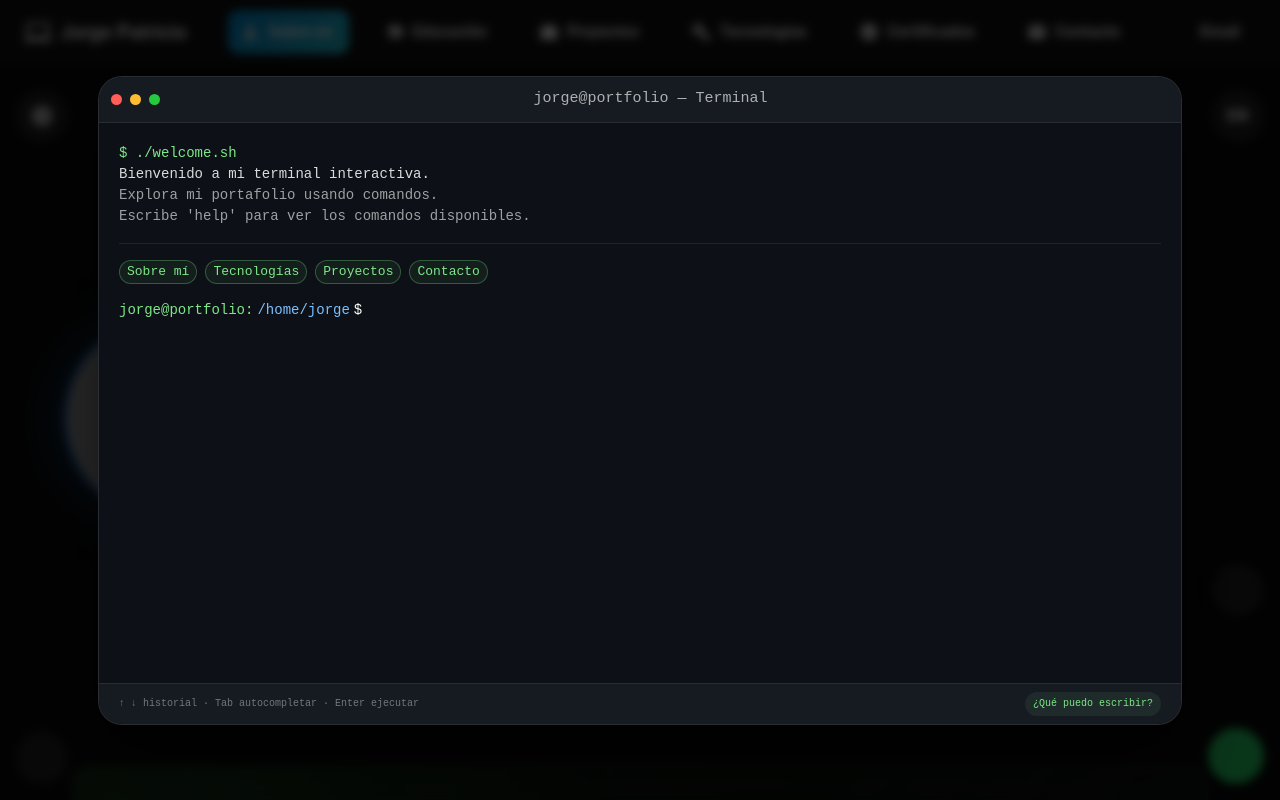
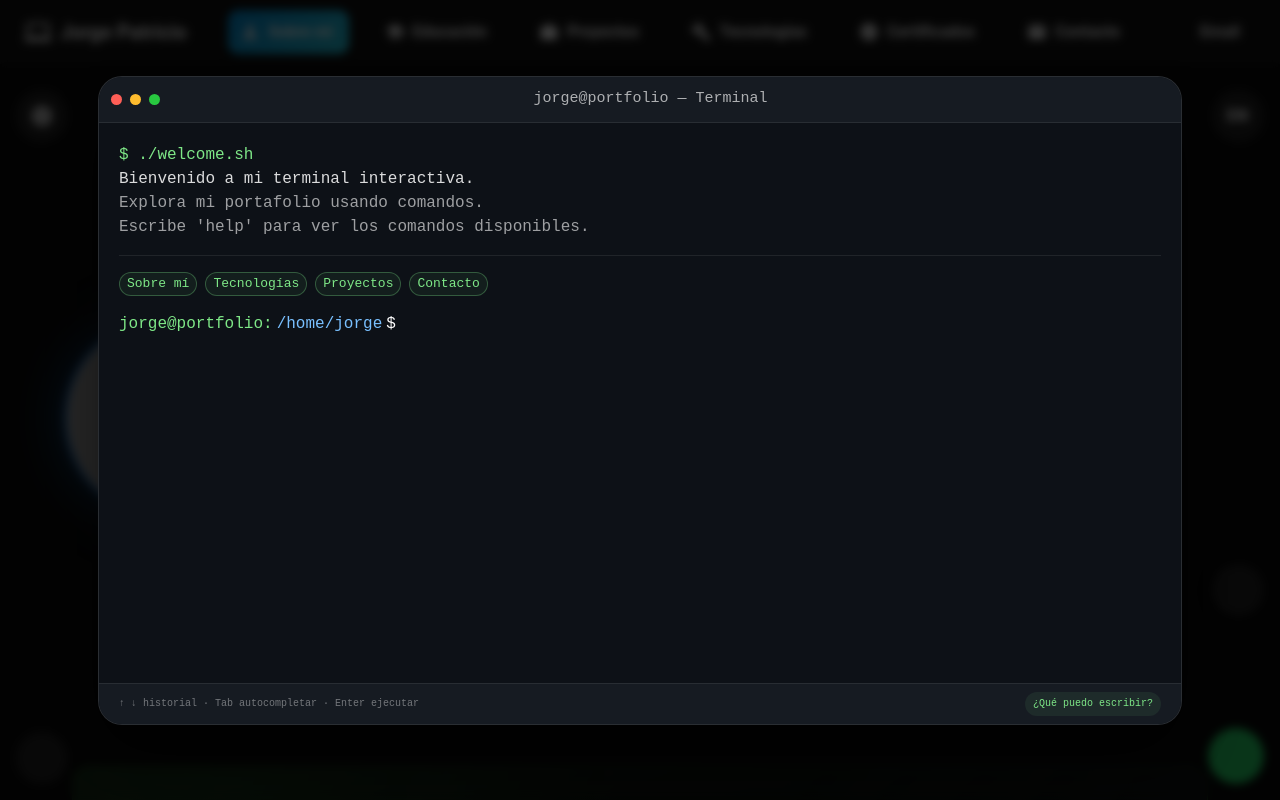
Before and after one commit to Patogol35/jorgito, a React (Vite) app: page / in a window 1280 px wide. Both pictures are taken after a click on the button 1238 px from the left and 590 px from the top of the page. Shown: the top 800 px of the page. Built offline with nearby package versions, Linux system fonts and the light colour scheme; grey boxes are pictures that could not be loaded; some icons are missing.

Commit message:
Update LinuxTerminal.jsx

```diff
--- a/src/components/LinuxTerminal.jsx
+++ b/src/components/LinuxTerminal.jsx
@@ -84,13 +84,7 @@ export default function LinuxTerminal({ t, lang, onClose }) {
       case "help":
         output = (
           <Box>
-            <Typography
-              sx={{
-                mb: 1,
-                color: "#fff",
-                fontFamily: mono,
-              }}
-            >
+            <Typography sx={{ mb: 1, color: "#fff", fontFamily: mono }}>
               {terminal?.messages?.available || "Available commands:"}
             </Typography>
 
@@ -106,21 +100,11 @@ export default function LinuxTerminal({ t, lang, onClose }) {
             >
               {commands.map((item) => (
                 <Box key={item} sx={{ display: "contents" }}>
-                  <Typography
-                    sx={{
-                      color: green,
-                      fontFamily: mono,
-                    }}
-                  >
+                  <Typography sx={{ color: green, fontFamily: mono }}>
                     {item}
                   </Typography>
 
-                  <Typography
-                    sx={{
-                      color: muted,
-                      fontFamily: mono,
-                    }}
-                  >
+                  <Typography sx={{ color: muted, fontFamily: mono }}>
                     {terminal?.commands?.[item] || ""}
                   </Typography>
                 </Box>
@@ -168,12 +152,8 @@ export default function LinuxTerminal({ t, lang, onClose }) {
         ) {
           setCurrentPath("/home/jorge");
         } else {
-          output = `${text(
-            "unknownDirectory",
-            "Directory not found:"
-          )} ${target}`;
+          output = `${text("unknownDirectory", "Directory not found:")} ${target}`;
         }
-
         break;
       }
 
@@ -181,10 +161,7 @@ export default function LinuxTerminal({ t, lang, onClose }) {
         const file = args[0];
 
         if (!file) {
-          output = text(
-            "missingFile",
-            "Please specify a file."
-          );
+          output = text("missingFile", "Please specify a file.");
         } else if (
           ["about.txt", "skills.txt", "contact.txt"].includes(file)
         ) {
@@ -193,12 +170,8 @@ export default function LinuxTerminal({ t, lang, onClose }) {
         } else {
           output =
             terminal?.messages?.projectContent?.[file] ||
-            `${text(
-              "unknownFile",
-              "File not found:"
-            )} ${file}`;
+            `${text("unknownFile", "File not found:")} ${file}`;
         }
-
         break;
       }
 
@@ -291,10 +264,7 @@ ${terminal?.messages?.neofetch?.language || "Language:"} ${
         break;
 
       default:
-        output = `${text(
-          "unknownCommand",
-          "Command not found:"
-        )} ${cmd}`;
+        output = `${text("unknownCommand", "Command not found:")} ${cmd}`;
     }
 
     addOutput(fullCommand, output);
@@ -344,9 +314,7 @@ ${terminal?.messages?.neofetch?.language || "Language:"} ${
         cmd.startsWith(input.toLowerCase())
       );
 
-      if (matches.length === 1) {
-        setInput(matches[0]);
-      }
+      if (matches.length === 1) setInput(matches[0]);
     }
   };
 
@@ -369,55 +337,28 @@ ${terminal?.messages?.neofetch?.language || "Language:"} ${
   }, []);
 
   const quickCommands = [
-    [
-      "about",
-      terminal?.quickCommands?.about || "About me",
-    ],
-    [
-      "skills",
-      terminal?.quickCommands?.skills || "Technologies",
-    ],
-    [
-      "projects",
-      terminal?.quickCommands?.projects || "Projects",
-    ],
-    [
-      "contact",
-      terminal?.quickCommands?.contact || "Contact",
-    ],
+    ["about", terminal?.quickCommands?.about || "About me"],
+    ["skills", terminal?.quickCommands?.skills || "Technologies"],
+    ["projects", terminal?.quickCommands?.projects || "Projects"],
+    ["contact", terminal?.quickCommands?.contact || "Contact"],
   ];
 
   const prompt = (
     <>
-      <Typography
-        component="span"
-        sx={{
-          color: green,
-          fontFamily: mono,
-        }}
-      >
+      <Typography component="span" sx={{ color: green, fontFamily: mono }}>
         jorge@portfolio:
       </Typography>
 
       <Typography
         component="span"
-        sx={{
-          color: blue,
-          fontFamily: mono,
-          ml: 0.5,
-        }}
+        sx={{ color: blue, fontFamily: mono, ml: 0.5 }}
       >
         {currentPath}
       </Typography>
 
       <Typography
         component="span"
-        sx={{
-          color: "#fff",
-          fontFamily: mono,
-          ml: 0.5,
-          mr: 0.8,
-        }}
+        sx={{ color: "#fff", fontFamily: mono, ml: 0.5, mr: 0.8 }}
       >
         $
       </Typography>
@@ -454,13 +395,11 @@ ${terminal?.messages?.neofetch?.language || "Language:"} ${
             display: "flex",
             alignItems: "center",
             bgcolor: "#161b22",
-            borderBottom:
-              "1px solid rgba(255,255,255,0.08)",
+            borderBottom: "1px solid rgba(255,255,255,0.08)",
           }}
         >
           <Stack direction="row" spacing={1}>
-            {["#ff5f57", "#febc2e", "#28c840"].map(
-              (color) => (
+            {["#ff5f57", "#febc2e", "#28c840"].map((color) => (
               <Box
                 key={color}
                 sx={{
@@ -470,8 +409,7 @@ ${terminal?.messages?.neofetch?.language || "Language:"} ${
                   bgcolor: color,
                 }}
               />
-              )
-            )}
+            ))}
           </Stack>
 
           <Typography
@@ -487,8 +425,7 @@ ${terminal?.messages?.neofetch?.language || "Language:"} ${
               fontFamily: mono,
             }}
           >
-            jorge@portfolio —{" "}
-            {terminal?.title || "terminal"}
+            jorge@portfolio — {terminal?.title || "terminal"}
           </Typography>
 
           <IconButton
@@ -497,9 +434,7 @@ ${terminal?.messages?.neofetch?.language || "Language:"} ${
             aria-label="Cerrar terminal"
             sx={{
               color: "rgba(255,255,255,0.6)",
-              "&:hover": {
-                color: "#fff",
-              },
+              "&:hover": { color: "#fff" },
             }}
           >
             <CloseIcon fontSize="small" />
@@ -514,11 +449,6 @@ ${terminal?.messages?.neofetch?.language || "Language:"} ${
             width: "100%",
             minWidth: 0,
             maxWidth: "100%",
-
-            "& .MuiTypography-root": {
-              fontSize: "inherit",
-            },
-
             height: {
               xs: "calc(100vh - 170px)",
               sm: 560,
@@ -549,28 +479,14 @@ ${terminal?.messages?.neofetch?.language || "Language:"} ${
         >
           {/* Welcome */}
           <Box sx={{ mb: 2 }}>
-            <Typography
-              sx={{
-                color: green,
-                fontFamily: mono,
-              }}
-            >
+            <Typography sx={{ color: green, fontFamily: mono }}>
               $ ./welcome.sh
             </Typography>
 
             {[
-              [
-                "welcome",
-                "Welcome to my interactive terminal.",
-              ],
-              [
-                "description",
-                "Explore my portfolio using commands.",
-              ],
-              [
-                "help",
-                "Type 'help' to see the available commands.",
-              ],
+              ["welcome", "Welcome to my interactive terminal."],
+              ["description", "Explore my portfolio using commands."],
+              ["help", "Type 'help' to see the available commands."],
             ].map(([key, fallback]) => (
               <Typography
                 key={key}
@@ -589,8 +505,7 @@ ${terminal?.messages?.neofetch?.language || "Language:"} ${
 
           <Divider
             sx={{
-              borderColor:
-                "rgba(255,255,255,0.08)",
+              borderColor: "rgba(255,255,255,0.08)",
               mb: 2,
             }}
           />
@@ -607,21 +522,16 @@ ${terminal?.messages?.neofetch?.language || "Language:"} ${
               <Chip
                 key={command}
                 label={label}
-                onClick={() =>
-                  executeCommand(command)
-                }
+                onClick={() => executeCommand(command)}
                 size="small"
                 variant="outlined"
                 sx={{
                   color: green,
-                  borderColor:
-                    "rgba(126,231,135,0.3)",
-                  bgcolor:
-                    "rgba(126,231,135,0.06)",
+                  borderColor: "rgba(126,231,135,0.3)",
+                  bgcolor: "rgba(126,231,135,0.06)",
                   fontFamily: mono,
                   "&:hover": {
-                    bgcolor:
-                      "rgba(126,231,135,0.12)",
+                    bgcolor: "rgba(126,231,135,0.12)",
                   },
                 }}
               />
@@ -641,20 +551,14 @@ ${terminal?.messages?.neofetch?.language || "Language:"} ${
               >
                 <Typography
                   component="span"
-                  sx={{
-                    color: green,
-                    fontFamily: mono,
-                  }}
+                  sx={{ color: green, fontFamily: mono }}
                 >
                   jorge@portfolio:
                 </Typography>
 
                 <Typography
                   component="span"
-                  sx={{
-                    color: blue,
-                    fontFamily: mono,
-                  }}
+                  sx={{ color: blue, fontFamily: mono }}
                 >
                   {item.path}
                 </Typography>
@@ -707,16 +611,11 @@ ${terminal?.messages?.neofetch?.language || "Language:"} ${
               component="input"
               ref={inputRef}
               value={input}
-              onChange={(e) =>
-                setInput(e.target.value)
-              }
+              onChange={(e) => setInput(e.target.value)}
               onKeyDown={handleKeyDown}
               autoComplete="off"
               spellCheck="false"
-              aria-label={
-                terminal?.prompt ||
-                "Type a command"
-              }
+              aria-label={terminal?.prompt || "Type a command"}
               sx={{
                 flex: 1,
                 minWidth: 0,
@@ -727,9 +626,6 @@ ${terminal?.messages?.neofetch?.language || "Language:"} ${
                 color: "#fff",
                 fontFamily: mono,
                 fontSize: { xs: 12, sm: 14 },
-                lineHeight: 1.55,
-                padding: 0,
-                margin: 0,
                 caretColor: green,
               }}
             />
@@ -746,8 +642,7 @@ ${terminal?.messages?.neofetch?.language || "Language:"} ${
             justifyContent: "space-between",
             gap: 1,
             bgcolor: "#161b22",
-            borderTop:
-              "1px solid rgba(255,255,255,0.08)",
+            borderTop: "1px solid rgba(255,255,255,0.08)",
           }}
         >
           <Typography
@@ -766,18 +661,13 @@ ${terminal?.messages?.neofetch?.language || "Language:"} ${
           </Typography>
 
           <Chip
-            label={
-              terminal?.helpButton || "Help"
-            }
+            label={terminal?.helpButton || "Help"}
             size="small"
-            onClick={() =>
-              executeCommand("help")
-            }
+            onClick={() => executeCommand("help")}
             sx={{
               flexShrink: 0,
               color: green,
-              bgcolor:
-                "rgba(126,231,135,0.08)",
+              bgcolor: "rgba(126,231,135,0.08)",
               fontFamily: mono,
               fontSize: 10,
             }}
```
Lines whose indentation alone changed are shown as unchanged.
